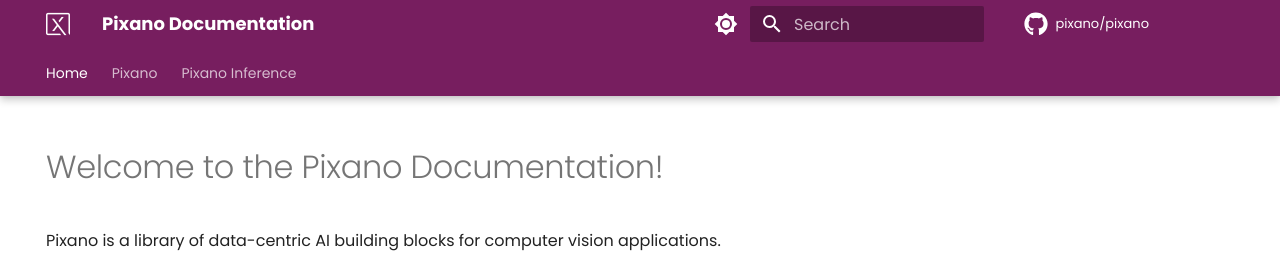
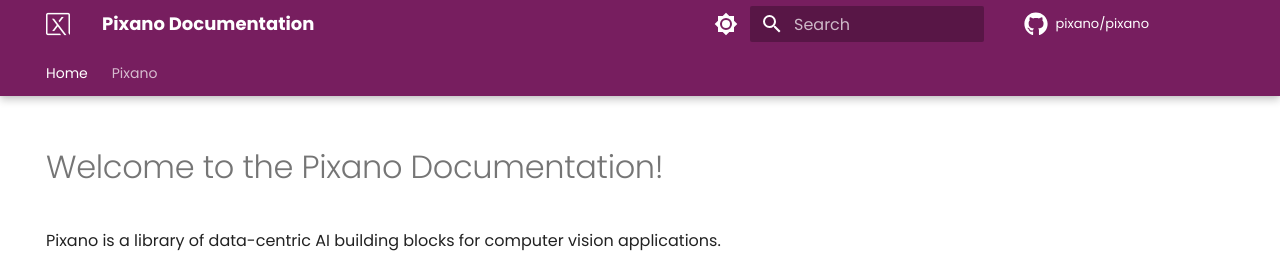
Before and after one commit to pixano/pixano.github.io, an MkDocs documentation site: the page built from docs/index.md, in a window 1280 px wide. Shown: the top 257 px of the page. Built offline with MkDocs 1.6.1 and Material for MkDocs 9.7.7, drawn with Linux system fonts in a browser that asks for light colours; comment, search, counter and statistics services are not loaded.

Commit message:
Remove completly pixano-inference

```diff
--- a/mkdocs.yml
+++ b/mkdocs.yml
@@ -54,4 +54,3 @@
 nav:
   - "Home": index.md
   - "Pixano": https://pixano.github.io/pixano/
-  - "Pixano Inference": https://pixano.github.io/pixano-inference/
```
Also changed, not shown: README.md (+0 -1 lines).
